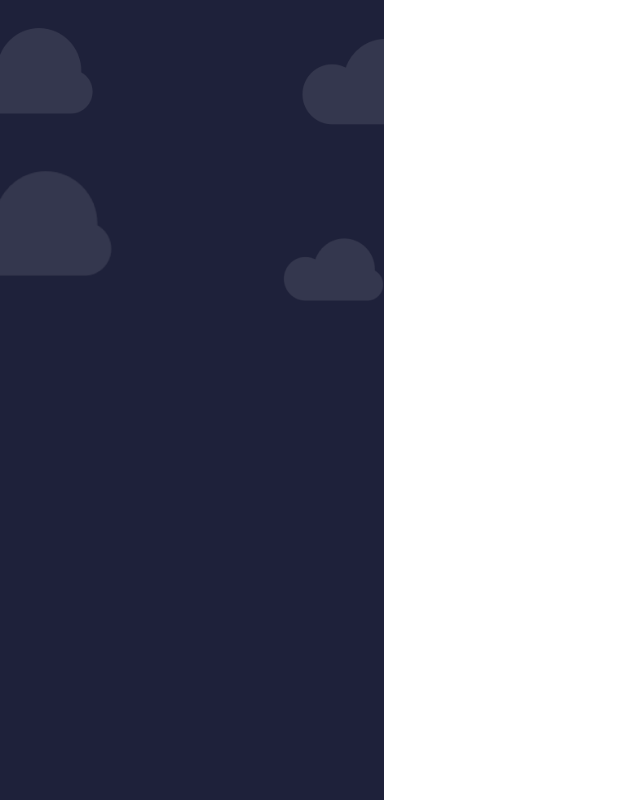
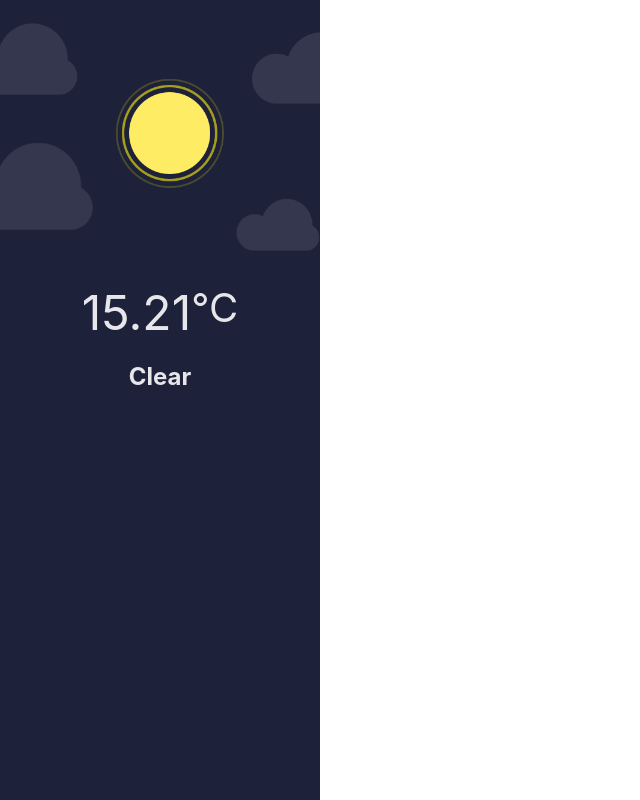
Before and after one commit to Mr-hollowman/dev-weather, a React (Create React App) app: page / in a window 1280 px wide. Shown: the whole page, without its empty margins (0-640 px from the left). Built offline with nearby package versions, Linux system fonts and the light colour scheme.

Commit message:
UI updates

```diff
--- a/src/App.css
+++ b/src/App.css
@@ -1,14 +1,40 @@
 .today-card{
     height: 100vh;
-    width: 30%;
+    width: 25%;
     background-color: #1E213A;
     display: flex;
     flex-direction: column;
+}
+.cloud-back{
+    opacity: 10%;
 }
 img{
     width: 100%;
     height: 100%;
 }
-.cloud-back{
-    opacity: 10%;
+.icon-container{
+    position: relative;
+    width: 100%;
 }
+.weather-con{
+    width: 40%;
+    height: 50%;
+    position: absolute;
+    top: 25%;
+    left: 30%;
+}
+.center-container{
+    display: flex;
+    justify-content: center;
+    align-items: center;
+}
+.temp{
+    display: flex;
+    justify-content: center;
+    align-items: flex-start;
+    margin-top: 10%;
+    font-size: 48px;
+}
+.font-col{
+    color:  #E7E7EB;
+}
--- a/src/components/Today.js
+++ b/src/components/Today.js
@@ -1,11 +1,25 @@
 import React from 'react'
-import CloudBack from '../assets/images/cloud-background.png'
+import CloudBack from '../assets/images/cloud-background.png';
+import Clear from '../assets/images/Clear.png'
 export default function Today({ data }) {
+    const getImage = (type) =>{
+        switch (type) {
+            case "Clear":
+                return Clear
+            default:
+                break;
+        }
+    }
     return (
         <div className='today-card'>
             <div className='icon-container'>
                 <img src={CloudBack} alt='cloud background' className="cloud-back" />
+                <img src={getImage(data.desc)} alt="weather condition " className='weather-con' />
             </div>
+            <div className='center-container'>
+                <span className='temp font-col'>{data.deg}<sub>&deg;C</sub></span>
+            </div>
+            <h2 className='center-container font-col'>{data.desc}</h2>
         </div>
     )
 }
--- a/src/index.css
+++ b/src/index.css
@@ -11,3 +11,6 @@ code {
   font-family: source-code-pro, Menlo, Monaco, Consolas, 'Courier New',
     monospace;
 }
+*{
+  box-sizing: border-box;
+}
```
